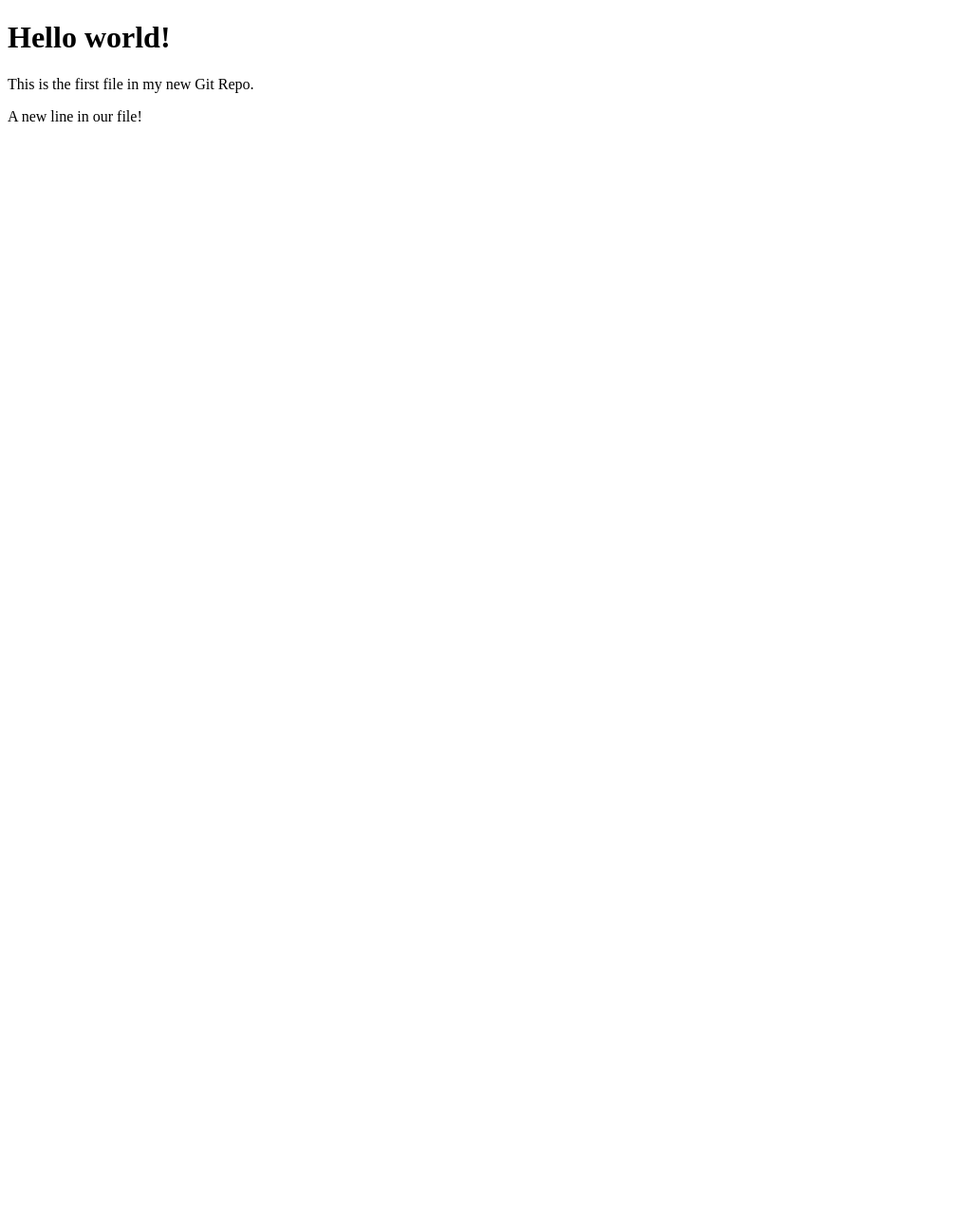
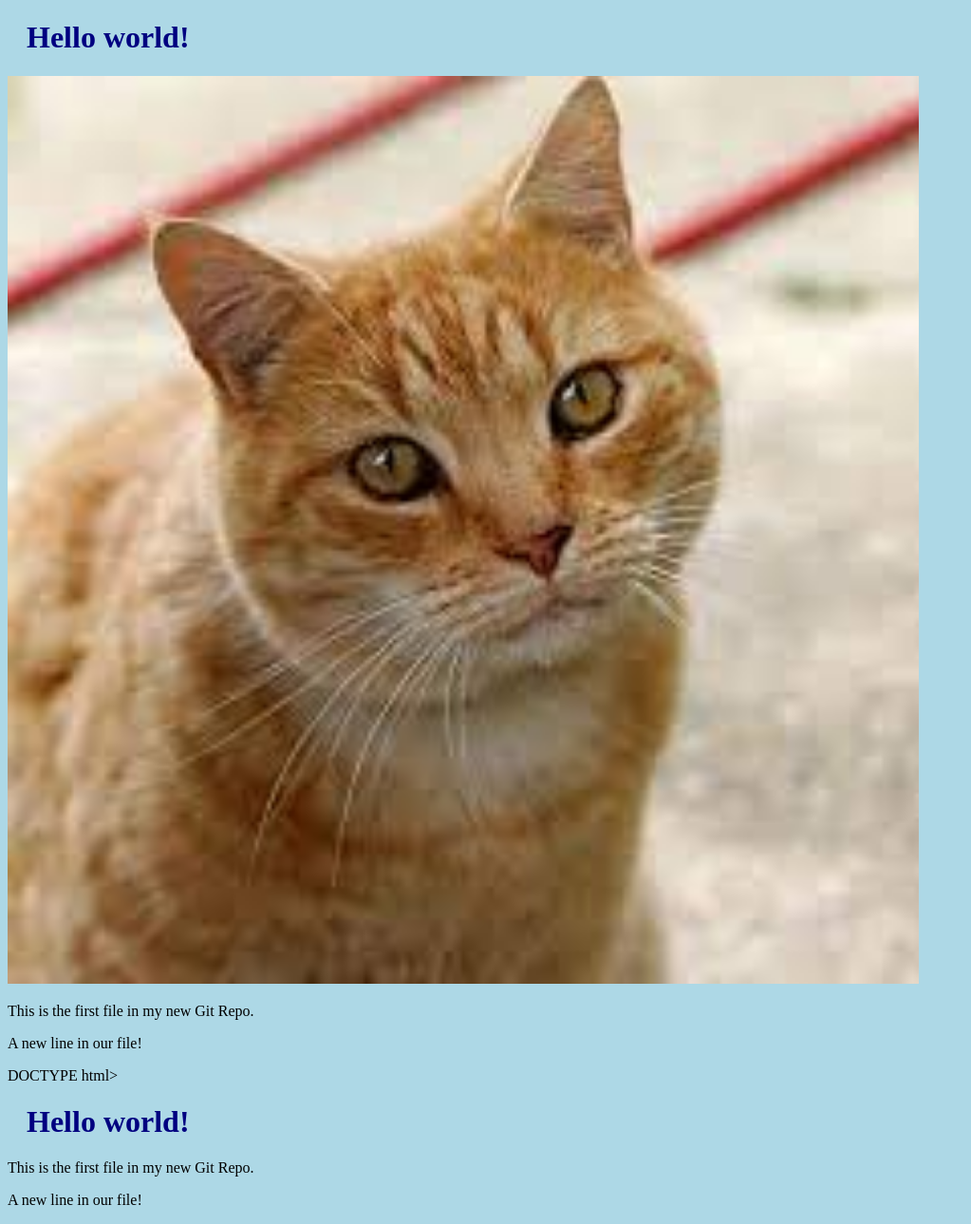
Before and after one commit to rajeshkumarmit/hello-world, a plain HTML site: page index.html in a window 1280 px wide. Shown: the whole page at 95% size, without its empty margins (0-1023 px from the left). Before the commit the page ends 800 px from the top, so only its background shows below. Drawn offline with Linux system fonts and the light colour scheme.

Commit message:
Added image

```diff
--- a/index.html
+++ b/index.html
@@ -1,4 +1,19 @@
 <!DOCTYPE html>
+<html>
+<head>
+<title>Hello World!</title>
+<link rel="stylesheet" href="bluestyle.css">
+</head>
+<body>
+
+<h1>Hello world!</h1>
+<div><img src="download.jpg" alt="Hello World from Space"
+style="width:100%;max-width:960px"></div>
+<p>This is the first file in my new Git Repo.</p>
+<p>A new line in our file!</p>
+
+</body>
+</html>DOCTYPE html>
 <html>
 <head>
 <title>Hello World!</title>
```
Also changed, not shown: download.jpg (added).
